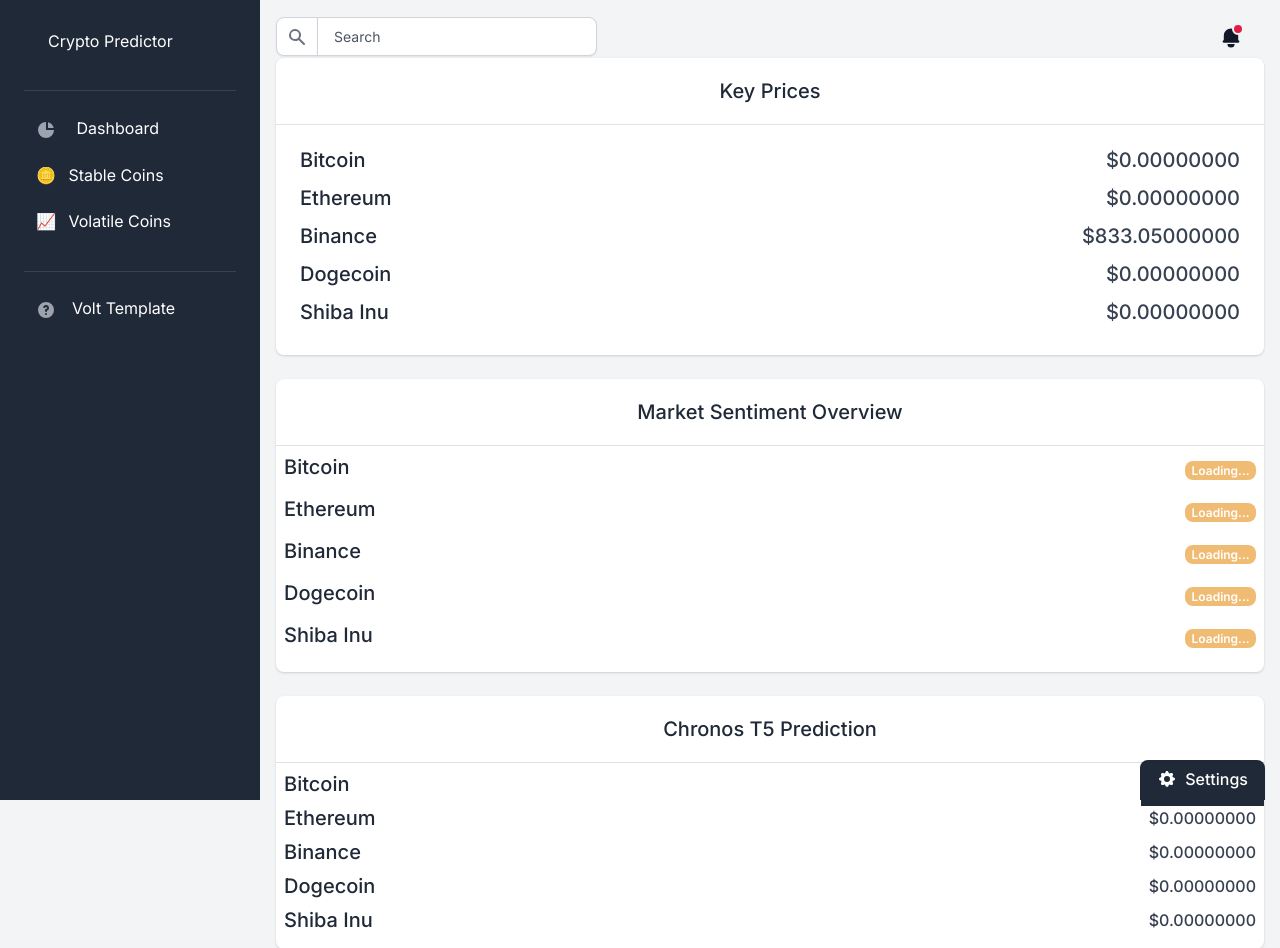
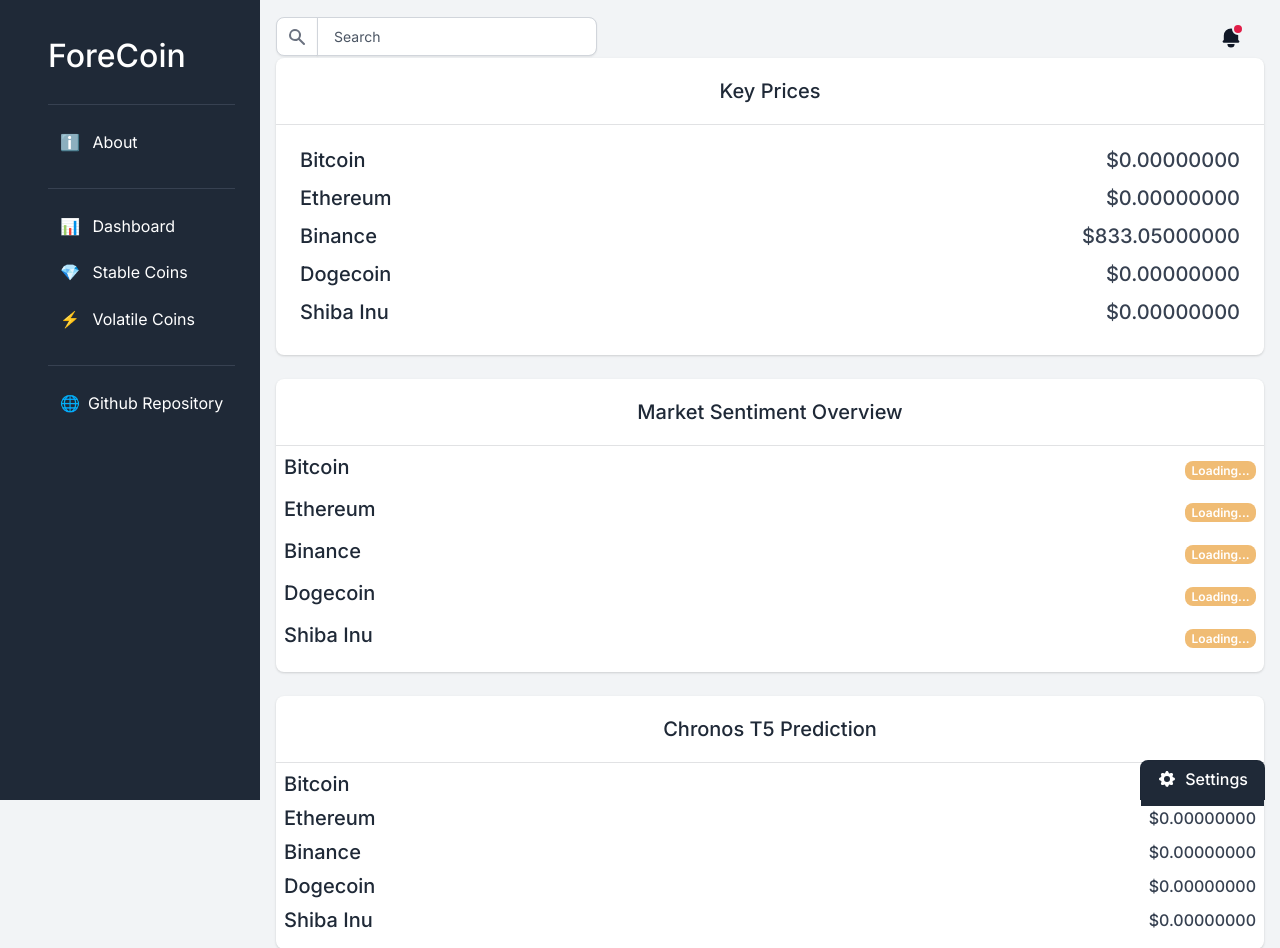
Before and after one commit to Elginz/ForeCoin, a Flask app: page /dashboard in a window 1280 px wide. Shown: the top 948 px of the page. Run offline with Flask 3, Linux system fonts and the light colour scheme; some libraries are stand-ins or nearby versions.

Commit message:
Update sidebar.html

```diff
--- a/apps/templates/includes/sidebar.html
+++ b/apps/templates/includes/sidebar.html
@@ -1,64 +1,3 @@
-<!-- <nav class="navbar navbar-dark navbar-theme-primary px-4 col-12 d-lg-none">
-  <a class="navbar-brand me-lg-5" href="/">
-      </a>
-  <div class="d-flex align-items-center">
-      <button class="navbar-toggler d-lg-none collapsed" type="button" data-bs-toggle="collapse" data-bs-target="#sidebarMenu" aria-controls="sidebarMenu" aria-expanded="false" aria-label="Toggle navigation">
-        <span class="navbar-toggler-icon"></span>
-      </button>
-  </div>
-</nav>
-
-<nav id="sidebarMenu" class="sidebar d-lg-block bg-gray-800 text-white collapse" data-simplebar>
-<div class="sidebar-inner px-4 pt-3">
-  <ul class="nav flex-column pt-3 pt-md-0">
-    <li class="nav-item">
-      <a href="/" class="nav-link d-flex align-items-center">
-        <span class="sidebar-icon">
-          </span>
-        <span class="mt-1 ms-1 sidebar-text">Crypto Predictor</span>
-      </a>
-    </li>
-    <li role="separator" class="dropdown-divider mt-4 mb-3 border-gray-700"></li>
-
-    <li class="nav-item {% if 'dashboard' in segment or 'stable' in segment %} active {% endif %}">
-      <a href="{{ url_for('stable_page') }}" class="nav-link">
-        <span class="sidebar-icon">
-          <svg class="icon icon-xs me-2" fill="currentColor" viewBox="0 0 20 20" xmlns="http://www.w3.org/2000/svg"><path d="M2 10a8 8 0 018-8v8h8a8 8 0 11-16 0z"></path><path d="M12 2.252A8.014 8.014 0 0117.748 8H12V2.252z"></path></svg>
-        </span>
-        <span class="sidebar-text">Dashboard</span>
-      </a>
-    </li>
-
-    <li class="nav-item {% if 'stable' in segment %} active {% endif %}">
-      <a href="{{ url_for('stable_page') }}" class="nav-link">
-        <span class="sidebar-icon">🪙</span>
-        <span class="sidebar-text">Stable Coins</span>
-      </a>
-    </li>
-
-    <li class="nav-item {% if 'volatile' in segment %} active {% endif %}">
-      <a href="{{ url_for('volatile_page') }}" class="nav-link">
-        <span class="sidebar-icon">📈</span>
-        <span class="sidebar-text">Volatile Coins</span>
-      </a>
-    </li>
-
-    <li role="separator" class="dropdown-divider mt-4 mb-3 border-gray-700"></li>
-
-    <li class="nav-item">
-      <a href="https://themesberg.com/product/admin-dashboard/volt-bootstrap-5-dashboard" target="_blank" class="nav-link d-flex align-items-center">
-        <span class="sidebar-icon">
-          <svg class="icon icon-xs me-2" fill="currentColor" viewBox="0 0 20 20" xmlns="http://www.w3.org/2000/svg"><path fill-rule="evenodd" d="M18 10a8 8 0 11-16 0 8 8 0 0116 0zm-8-3a1 1 0 00-.867.5 1 1 0 11-1.731-1A3 3 0 0113 8a3.001 3.001 0 01-2 2.83V11a1 1 0 11-2 0v-1a1 1 0 011-1 1 1 0 100-2zm0 8a1 1 0 100-2 1 1 0 000 2z" clip-rule="evenodd"></path></svg>
-        </span>
-        <span class="sidebar-text">Volt Template</span>
-      </a>
-    </li>
-
-  </ul>
-</div>
-</nav> -->
-
-
 <nav class="navbar navbar-dark navbar-theme-primary px-4 col-12 d-lg-none">
   <a class="navbar-brand me-lg-5" href="/">
       </a>
@@ -72,47 +11,54 @@
 <nav id="sidebarMenu" class="sidebar d-lg-block bg-gray-800 text-white collapse" data-simplebar>
 <div class="sidebar-inner px-4 pt-3">
   <ul class="nav flex-column pt-3 pt-md-0">
-    <li class="nav-item">
-      <a href="/" class="nav-link d-flex align-items-center">
-        <span class="sidebar-icon">
-          </span>
-        <span class="mt-1 ms-1 sidebar-text">Crypto Predictor</span>
+
+    <div class="sidebar-inner px-4 pt-3">
+      <!-- Brand Header -->
+      <div class="d-flex align-items-center mb-4">
+        <span class="fs-2 fw-bold text-white">ForeCoin</span>
+      </div>
+
+
+    <li role="separator" class="dropdown-divider mt-4 mb-3 border-gray-700"></li>
+    <!-- About Page -->
+    <li class="nav-item  {% if 'index' in segment %} active {% endif %}">
+      <a href="{{ url_for('index_page') }}" class="nav-link">
+        <span class="sidebar-icon">ℹ️</span>
+        <span class="sidebar-text">About</span>
       </a>
     </li>
+
+
+
     <li role="separator" class="dropdown-divider mt-4 mb-3 border-gray-700"></li>
-
-    <!-- FIXED: The href now points to 'dashboard_page' and the active class logic is corrected -->
+    <!-- Dashboard Page -->
     <li class="nav-item {% if 'dashboard' in segment %} active {% endif %}">
       <a href="{{ url_for('dashboard_page') }}" class="nav-link">
-        <span class="sidebar-icon">
-          <svg class="icon icon-xs me-2" fill="currentColor" viewBox="0 0 20 20" xmlns="http://www.w3.org/2000/svg"><path d="M2 10a8 8 0 018-8v8h8a8 8 0 11-16 0z"></path><path d="M12 2.252A8.014 8.014 0 0117.748 8H12V2.252z"></path></svg>
-        </span>
+        <span class="sidebar-icon">📊</span>
         <span class="sidebar-text">Dashboard</span>
       </a>
     </li>
-
+    <!-- Stable Coins Page -->
     <li class="nav-item {% if 'stable' in segment %} active {% endif %}">
       <a href="{{ url_for('stable_page') }}" class="nav-link">
-        <span class="sidebar-icon">🪙</span>
+        <span class="sidebar-icon">💎</span>
         <span class="sidebar-text">Stable Coins</span>
       </a>
     </li>
-
+    <!-- Volatile Coins Page -->
     <li class="nav-item {% if 'volatile' in segment %} active {% endif %}">
       <a href="{{ url_for('volatile_page') }}" class="nav-link">
-        <span class="sidebar-icon">📈</span>
+        <span class="sidebar-icon">⚡</span>
         <span class="sidebar-text">Volatile Coins</span>
       </a>
     </li>
 
     <li role="separator" class="dropdown-divider mt-4 mb-3 border-gray-700"></li>
-
+    <!-- Github Repo Link-->
     <li class="nav-item">
-      <a href="https://themesberg.com/product/admin-dashboard/volt-bootstrap-5-dashboard" target="_blank" class="nav-link d-flex align-items-center">
-        <span class="sidebar-icon">
-          <svg class="icon icon-xs me-2" fill="currentColor" viewBox="0 0 20 20" xmlns="http://www.w3.org/2000/svg"><path fill-rule="evenodd" d="M18 10a8 8 0 11-16 0 8 8 0 0116 0zm-8-3a1 1 0 00-.867.5 1 1 0 11-1.731-1A3 3 0 0113 8a3.001 3.001 0 01-2 2.83V11a1 1 0 11-2 0v-1a1 1 0 011-1 1 1 0 100-2zm0 8a1 1 0 100-2 1 1 0 000 2z" clip-rule="evenodd"></path></svg>
-        </span>
-        <span class="sidebar-text">Volt Template</span>
+      <a href="https://github.com/Elginz/ForeCoin" target="_blank" class="nav-link d-flex align-items-center">
+        <span class="sidebar-icon">🌐</span>
+        <span class="sidebar-text">Github Repository</span>
       </a>
     </li>
 
```
